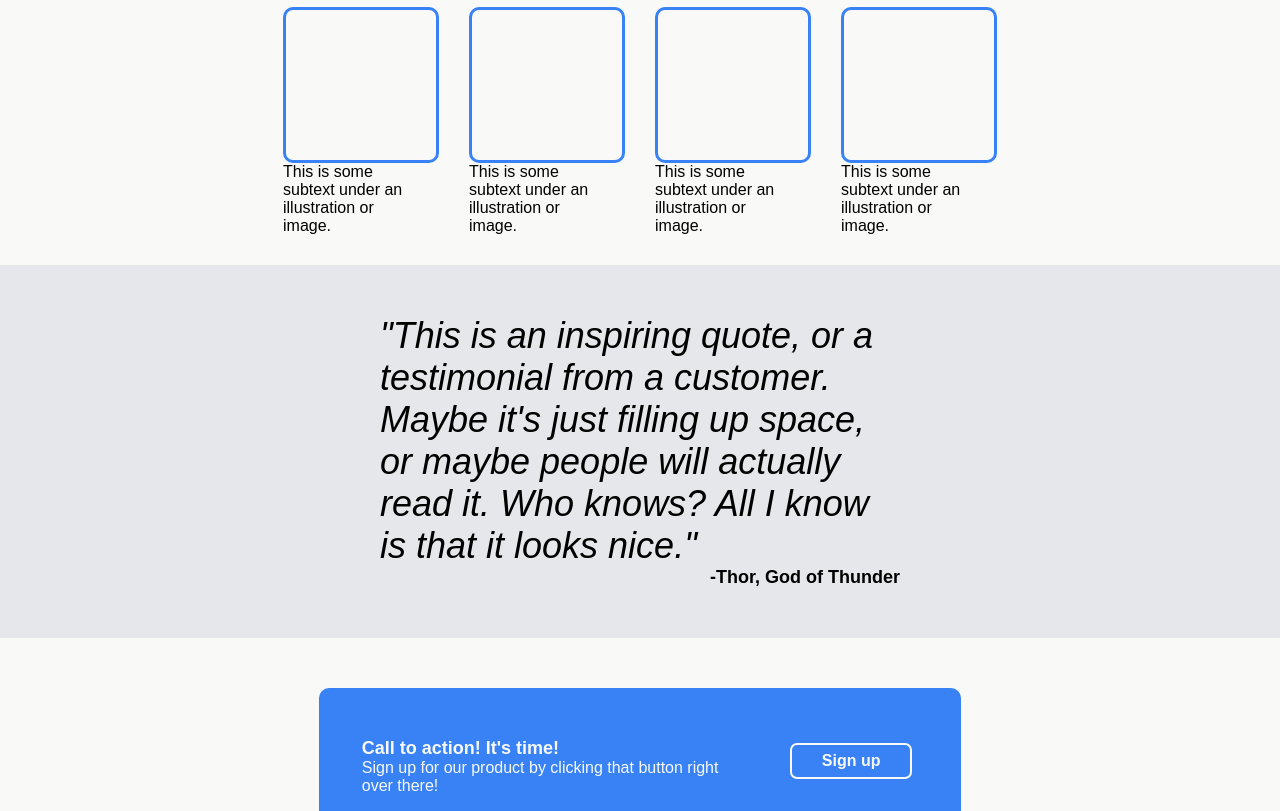
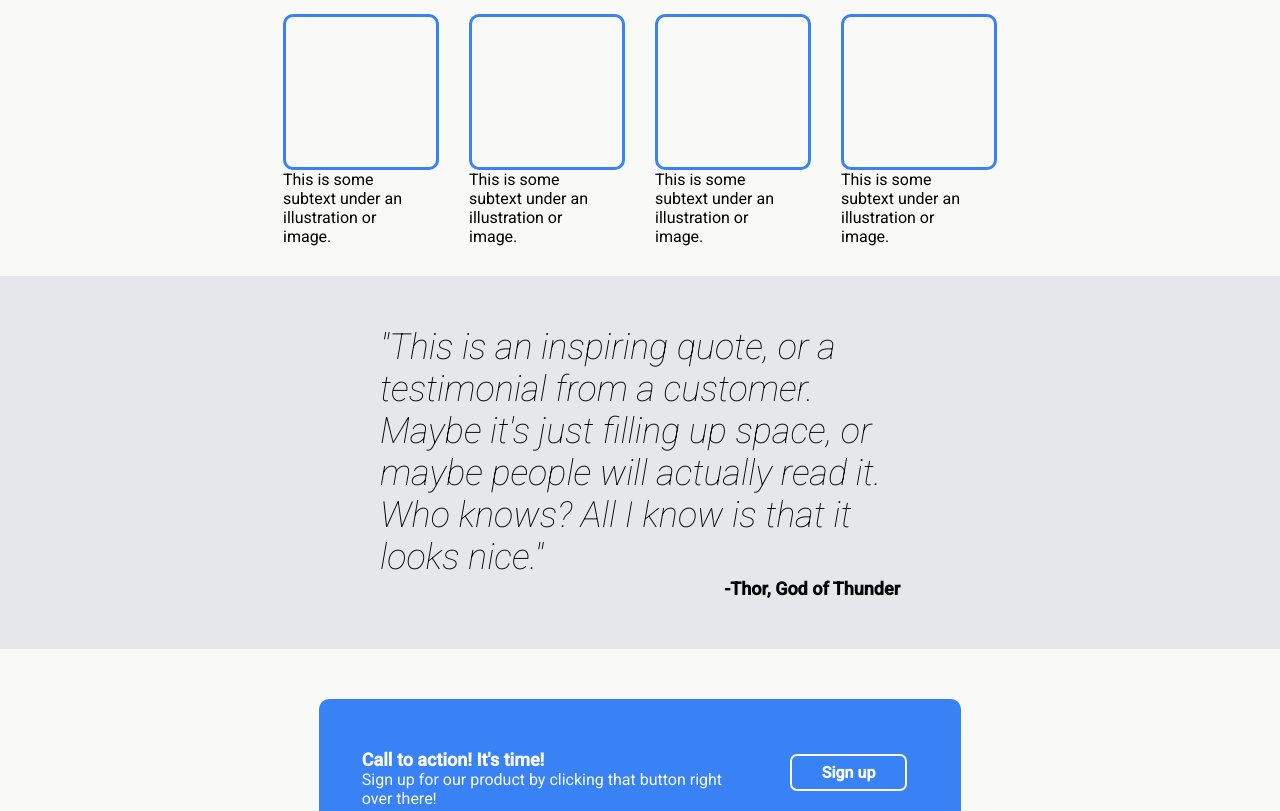
Before and after one commit to sketchius/landing-page, a plain HTML site: page index.html in a window 1280 px wide. Shown: the part 671-1482 px from the top of the page. Drawn offline with Linux system fonts and the light colour scheme.

Commit message:
Change font-family to Roboto

```diff
--- a/css/style.css
+++ b/css/style.css
@@ -1,6 +1,11 @@
+
+@import url('https://fonts.googleapis.com/css2?family=Roboto:ital,wght@0,400;0,500;1,100&display=swap');
+
 * {
-    font-family:Arial, Helvetica, sans-serif;
+    font-family:'Roboto',Arial, Helvetica, sans-serif;
 }
+
+
 
 .flexV {
     display: flex;
@@ -151,7 +156,7 @@
     font-size: 36px;
     width: 520px;
     font-style: italic;
-    font-weight: lighter;
+    font-weight: 100;
 }
 
 .quoteSignature {
```
